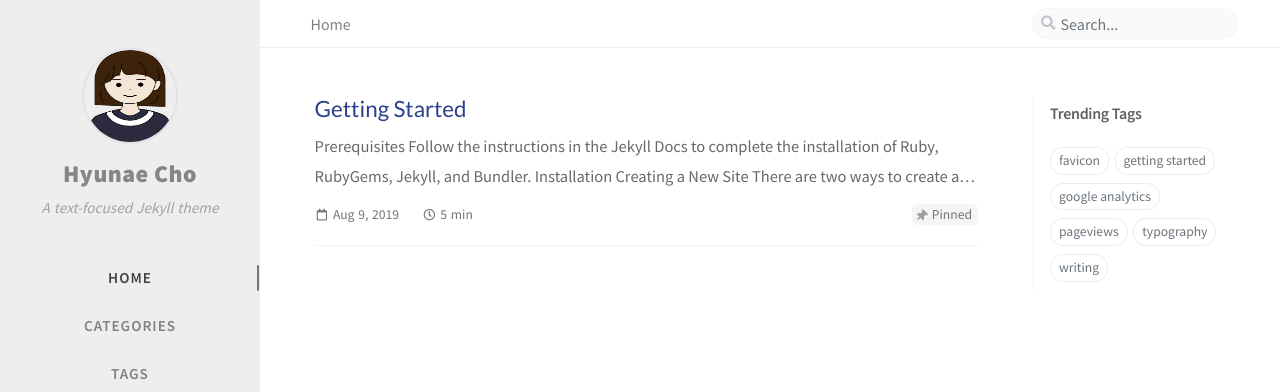
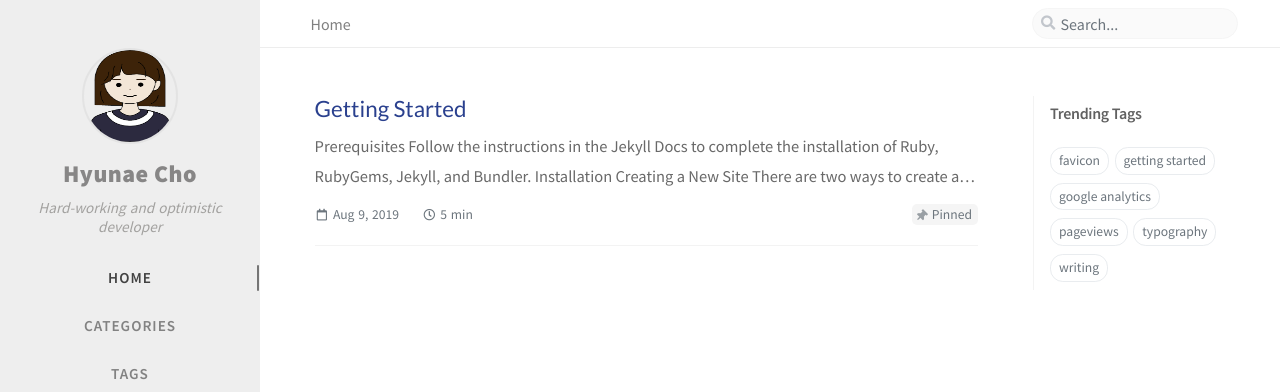
Before and after one commit to hacho08/hacho08.github.io, a Jekyll site: the page built from index.markdown, in a window 1280 px wide. Shown: the top 392 px of the page. Built offline with Jekyll 4.4.1, drawn with Linux system fonts in a browser that asks for light colours; nearby versions of some CDN libraries; comment, search, counter and statistics services are not loaded.

Commit message:
changed subtitle

```diff
--- a/_config.yml
+++ b/_config.yml
@@ -20,7 +20,7 @@ timezone: Asia/Seoul
 
 title: Hyunae Cho                          # the main title
 
-tagline: A text-focused Jekyll theme   # it will display as the sub-title
+tagline: Hard-working and optimistic developer  # it will display as the sub-title
 
 description: >-                        # used by seo meta and the atom feed
   A minimal, portfolio, sidebar,
```
Also changed, not shown: 3 other files.
